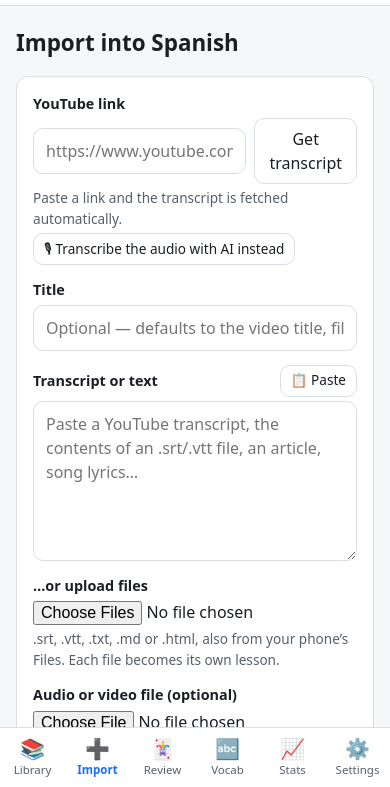
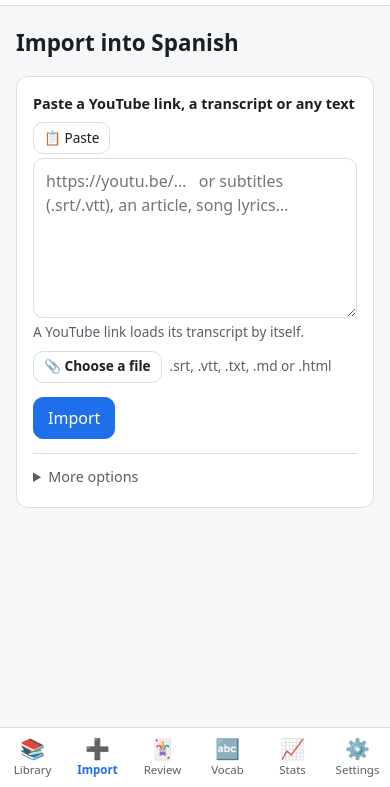
Before and after one commit to yassinbelhadj365-hue/Ling_reversed, a plain HTML site: page index.html in a window 390 px wide. Both pictures are taken after a click on the link "Import a YouTube video or text". Shown: the part 57-844 px from the top of the page. Drawn offline with Linux system fonts and the light colour scheme.

Commit message:
Import: one box for a link, a transcript or any text
The Import screen had about seven inputs. Now there's one box (paste a
YouTube link and its transcript loads, or paste subtitles or any text),
a Paste button, a "Choose a file" button and Import. The title, the
separate video link, the audio/video file, merging and the phone help
are under "More options". "Transcribe the audio with AI" appears only
when there's a video link.

Co-Authored-By: Claude Opus 5.5 <noreply@anthropic.com>

```diff
--- a/js/views/import.js
+++ b/js/views/import.js
@@ -17,46 +17,50 @@ function takeShared() {
 }
 
 export async function renderImport(view) {
+  // One box for everything (a link, a transcript, any text) plus a file button; the rest
+  // waits under "More options".
   view.innerHTML = `
     <h1>Import into ${esc(langName(lang()))}</h1>
     <div class="card">
       <div class="field">
-        <label for="yt">YouTube link</label>
-        <div class="row" style="flex-wrap:nowrap">
-          <input id="yt" type="url" inputmode="url" placeholder="https://www.youtube.com/watch?v=…">
-          <button class="btn" id="yt-fetch" type="button">Get transcript</button>
+        <div class="row spread"><label for="text">Paste a YouTube link, a transcript or any text</label>
+          <button class="btn small" id="paste" type="button">📋 Paste</button></div>
+        <textarea id="text" placeholder="https://youtu.be/…   or subtitles (.srt/.vtt), an article, song lyrics…"></textarea>
+        <span class="small muted" id="yt-status" aria-live="polite">A YouTube link loads its transcript by itself.</span>
+        <select id="yt-track" hidden aria-label="Caption track"></select>
+        <div class="row"><button class="btn small" id="ai-yt" type="button" hidden title="Listen to the video's audio and write the transcript with AI">🎙 Transcribe the audio with AI instead</button></div>
+        <div class="row">
+          <label class="btn small" for="files">📎 Choose a file</label>
+          <input id="files" type="file" multiple hidden accept=".txt,.srt,.vtt,.md,.html,.htm,text/*,application/x-subrip,*/*">
+          <span class="small muted" id="file-names">.srt, .vtt, .txt, .md or .html</span>
         </div>
-        <span class="small muted" id="yt-status" aria-live="polite">Paste a link and the transcript is fetched automatically.</span>
-        <select id="yt-track" hidden aria-label="Caption track"></select>
-        <div class="row"><button class="btn small" id="ai-yt" type="button" title="Listen to the video's audio and write the transcript with AI">🎙 Transcribe the audio with AI instead</button></div>
       </div>
+      <p id="preview" class="small muted" aria-live="polite"></p>
+      <button class="btn primary" id="go">Import</button>
+      <details class="more-options">
+        <summary>More options</summary>
         <div class="field">
           <label for="title">Title</label>
           <input id="title" type="text" placeholder="Optional — defaults to the video title, file name or first line">
         </div>
         <div class="field">
-        <div class="row spread"><label for="text">Transcript or text</label>
-          <button class="btn small" id="paste" type="button">📋 Paste</button></div>
-        <textarea id="text" placeholder="Paste a YouTube transcript, the contents of an .srt/.vtt file, an article, song lyrics…"></textarea>
+          <label for="yt">YouTube video for this transcript</label>
+          <div class="row" style="flex-wrap:nowrap">
+            <input id="yt" type="url" inputmode="url" placeholder="https://www.youtube.com/watch?v=…">
+            <button class="btn" id="yt-fetch" type="button">Get transcript</button>
+          </div>
+          <span class="small muted">Only needed when you paste or upload the transcript yourself and want the video to play with it.</span>
         </div>
         <div class="field">
-        <label for="files">…or upload files</label>
-        <input id="files" type="file" multiple accept=".txt,.srt,.vtt,.md,.html,.htm,text/*,application/x-subrip,*/*">
-        <span class="small muted">.srt, .vtt, .txt, .md or .html, also from your phone’s Files. Each file becomes its own lesson.</span>
-      </div>
-      <div class="field">
-        <label for="media">Audio or video file (optional)</label>
+          <label for="media">Audio or video file</label>
           <input id="media" type="file" accept="audio/*,video/*">
           <span class="small muted">Saved on this device and synced with the transcript’s timestamps.</span>
           <div class="row"><button class="btn small" id="ai-file" type="button" hidden>🎙 Transcribe this file with AI</button></div>
         </div>
         <label class="row small"><input type="checkbox" id="merge" ${state.settings.mergeCues ? 'checked' : ''}>
           Merge short caption lines into sentences</label>
-      <p id="preview" class="small muted" aria-live="polite"></p>
-      <button class="btn primary" id="go">Import</button>
-    </div>
-    <details class="card" id="help">
-      <summary><b>On a phone? / Transcript didn’t load?</b></summary>
+        <details id="help">
+          <summary class="small"><b>On a phone? / Transcript didn’t load?</b></summary>
       <p class="small">Only a <b>computer</b> running <b>Start Lingo Reader</b> can download from YouTube (YouTube refuses
         requests from other websites, and phones can’t run the helper). There are a few ways to import on your phone:</p>
       <ol class="small">
@@ -75,7 +79,9 @@ export async function renderImport(view) {
           Subtitle files (.srt/.vtt) work too.</li>
       </ol>
       <p class="small muted">On Android, after installing the app you can also use <b>Share → Lingo Reader</b> from the YouTube app.</p>
-    </details>`;
+        </details>
+      </details>
+    </div>`;
 
   const $ = (s) => view.querySelector(s);
 
@@ -106,7 +112,7 @@ export async function renderImport(view) {
     } else {
       status('This device can’t download from YouTube itself (only a computer running Start Lingo Reader can). '
         + '<a href="#/account">Log in to your account</a> on this phone and your computer, then your computer can do it for you. '
-        + 'Or paste the transcript below — see “On a phone?” at the bottom.', true);
+        + 'Or paste the transcript into the box — see “On a phone?” under More options.', true);
     }
   }
 
@@ -203,9 +209,19 @@ export async function renderImport(view) {
     if (f) aiTranscribe(() => f.arrayBuffer());
   });
   $('#text').addEventListener('input', (e) => {
-    if (!e.isTrusted) return;
-    aiMade = false;
-    if ($('#text').value.trimStart().startsWith(SHORTCUT_MARK)) useShortcut($('#text').value);
+    if (e.isTrusted) aiMade = false; // edited by hand
+    const value = $('#text').value.trim();
+    if (value.startsWith(SHORTCUT_MARK)) return useShortcut($('#text').value);
+    // Just a YouTube link in the main box: treat it as the video and load its transcript.
+    if (youTubeId(value) && !/\s/.test(value)) {
+      $('#yt').value = value;
+      $('#text').value = '';
+      $('#yt').dispatchEvent(new Event('input'));
+    }
+  });
+  $('#files').addEventListener('change', () => {
+    const names = [...$('#files').files].map((f) => f.name);
+    $('#file-names').textContent = names.length ? names.join(', ') : '.srt, .vtt, .txt, .md or .html';
   });
 
   $('#paste').addEventListener('click', async () => {
@@ -227,6 +243,7 @@ export async function renderImport(view) {
   $('#yt-track').addEventListener('change', (e) => { if (e.target.value !== '' && (!noServer || shortcut)) fetchTranscript(e.target.value); });
   $('#yt').addEventListener('input', () => {
     const id = youTubeId($('#yt').value.trim());
+    $('#ai-yt').hidden = !id; // transcribing the audio only makes sense for a video
     if (id && id !== fetchedFor && !$('#text').value.trim()) fetchTranscript();
   });
 
--- a/styles.css
+++ b/styles.css
@@ -378,3 +378,9 @@ tr:last-child td { border-bottom: 0; }
 .welcome h2 { margin-top: 0; }
 .welcome .steps { padding-left: 20px; margin: 4px 0 14px; }
 .welcome .steps li { margin-bottom: 6px; }
+
+/* ---------- import: one box, the rest under "More options" ---------- */
+details.more-options { margin-top: 14px; border-top: 1px solid var(--border); padding-top: 8px; }
+details.more-options > summary { cursor: pointer; color: var(--text-2); font-size: .9rem; padding: 4px 0; }
+details.more-options[open] > summary { margin-bottom: 8px; }
+details.more-options #help { margin-top: 10px; }
```
Also changed, not shown: tests/smoke.html (+8 -5 lines). Lines whose indentation alone changed are shown as unchanged.
